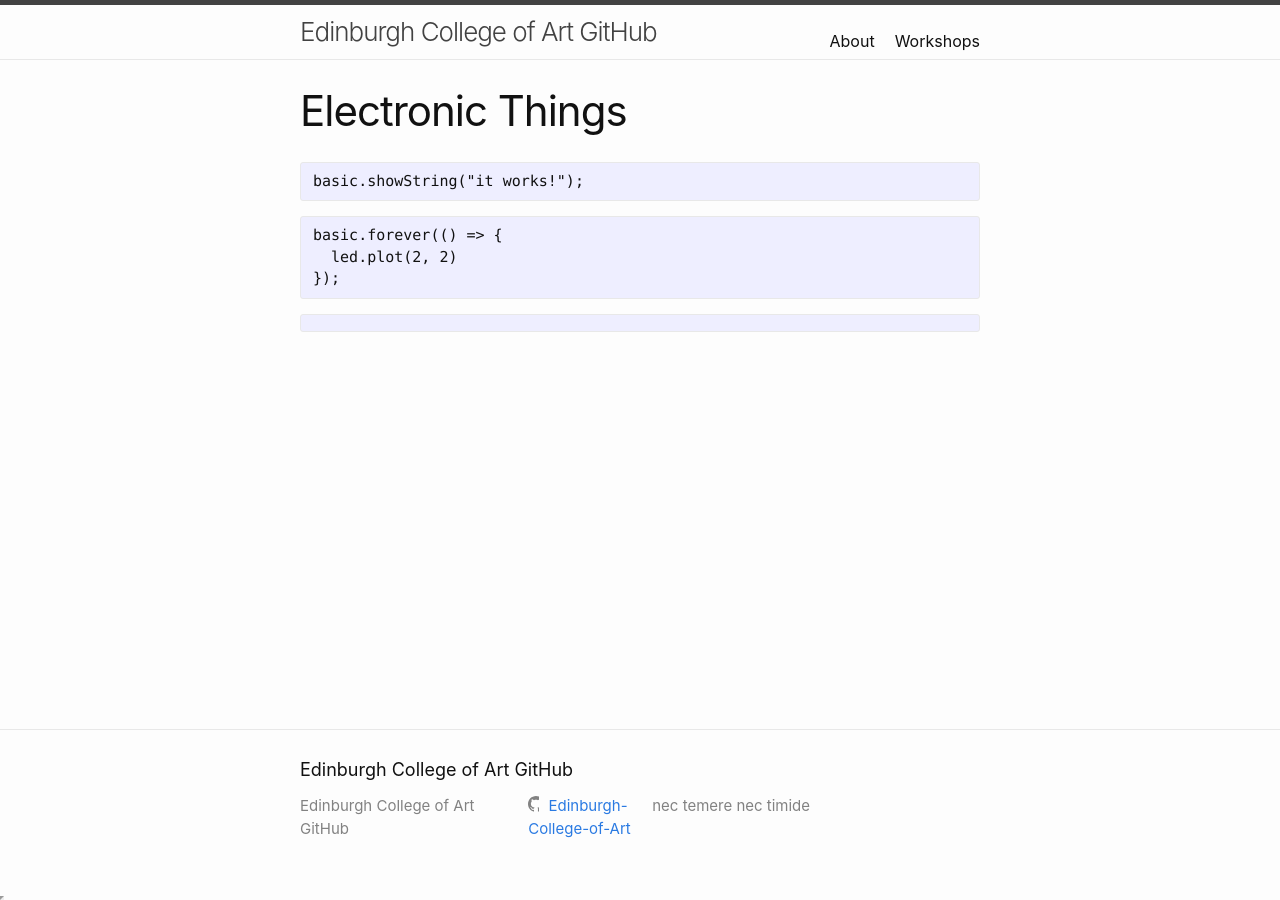
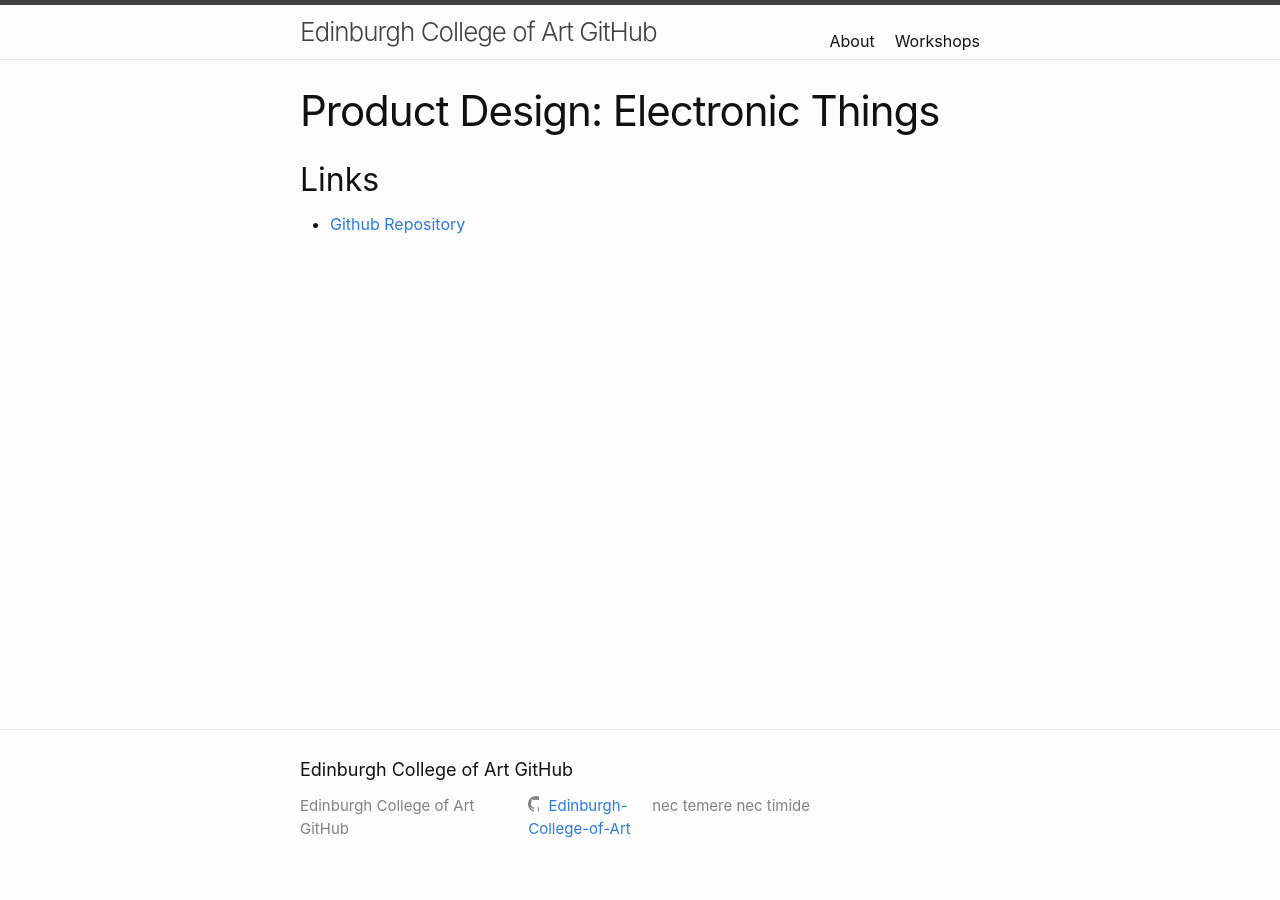
Before and after one commit to Edinburgh-College-of-Art/Ediburgh-College-of-Art.github.io, a Jekyll site: the page built from _courses/et/index.md, in a window 1280 px wide. Built offline with Jekyll 4.4.1, drawn with Linux system fonts in a browser that asks for light colours; nearby versions of some CDN libraries.

Commit message:
add: index article list template

```diff
--- a/_courses/et/index.md
+++ b/_courses/et/index.md
@@ -1,17 +1,13 @@
 ---
 layout: page
-title: Electronic Things
+title: ! 'Product Design: Electronic Things'
 course: Electronic Things
 repo_url: electronic-things
 ---
 
+{%- include course_index.html course_title="Electronic Things" -%}
 
-<pre id="pre1" class="makecode">
-basic.showString("it works!");
-</pre>
-<pre id="pre2" class="makecode">
-basic.forever(() => {
-  led.plot(2, 2)
-});
-</pre>
-<pre id="pre3" class="makecode" data-packageid="_HjWJo9eHjXwP"></pre>
+
+## Links
+
+- [Github Repository]({{site.base_repo_url}}{{page.repo}})
--- /dev/null
+++ b/_includes/course_index.html
@@ -0,0 +1,9 @@
+
+{% assign article_list = site.courses | where: "course", include.course_title | | sort: 'order' %}
+
+{%- for article in (article_list | sort: 'title') -%}
+{%- if article.order > 0 -%}
+### [{{article.title}}]({{article.url}})
+{{article.excerpt}}
+{%- endif -%}
+{%- endfor -%}
```
Also changed, not shown: _courses/dwd/index.md (+2 -9 lines), _courses/index.md (added, +22 -0 lines).
